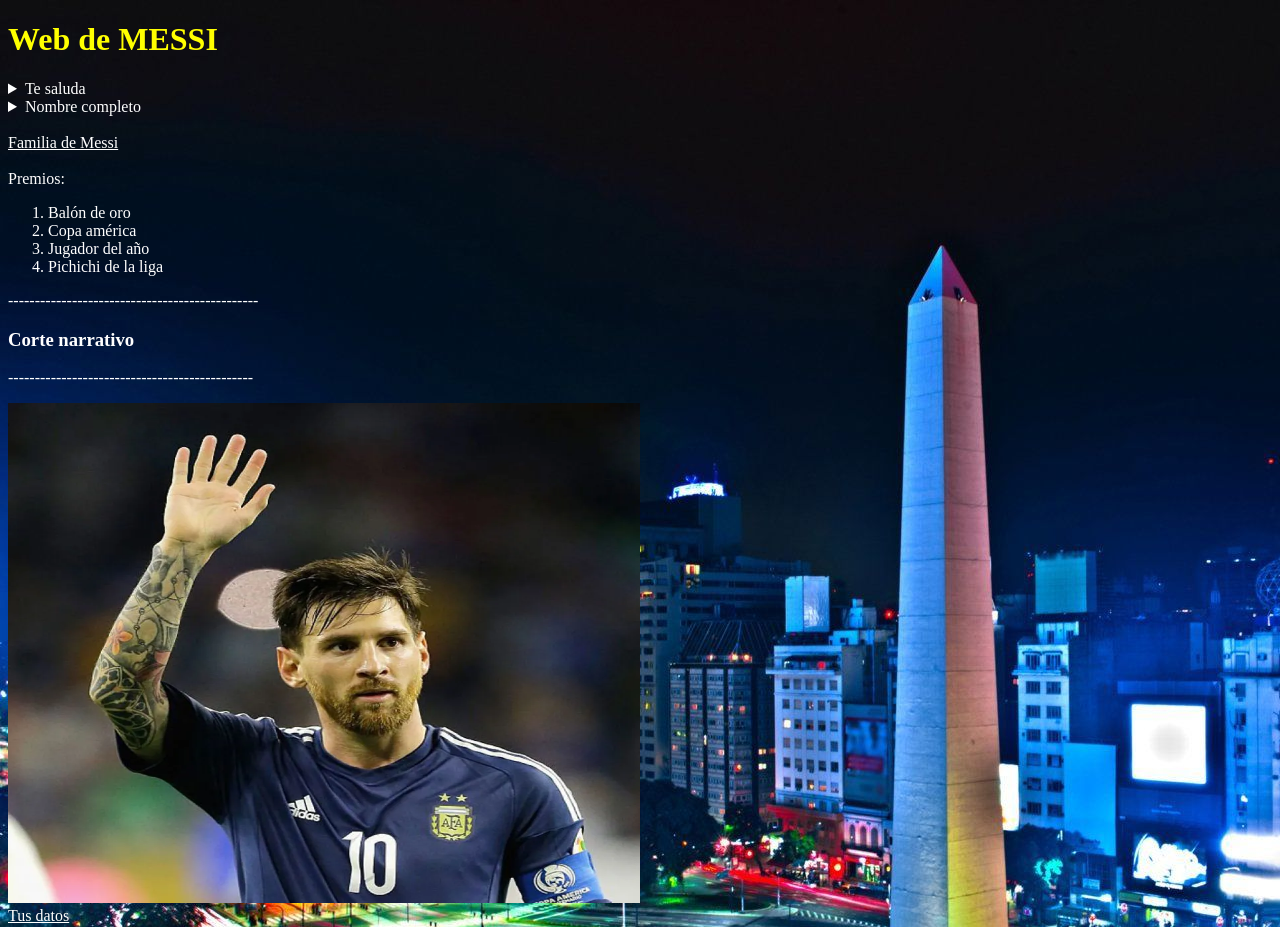
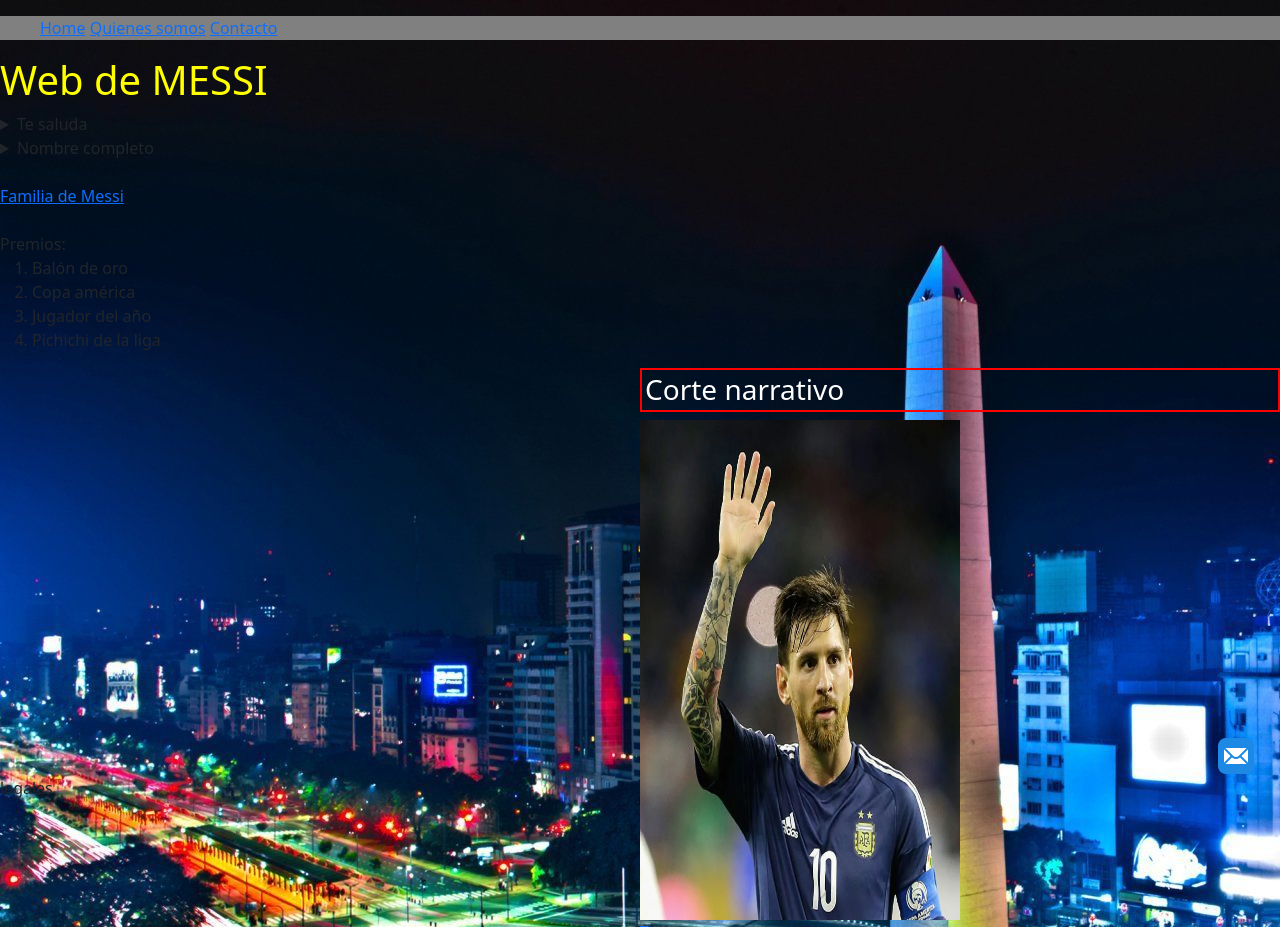
Before and after one commit to LeonelScalise/Practicas-desarrollo-web, a plain HTML site: page index.html in a window 1280 px wide. Shown: the top 927 px of the page. Drawn offline with nearby package versions, Linux system fonts and the light colour scheme.

Commit message:
Muchos cambios en css

```diff
--- a/index.html
+++ b/index.html
@@ -6,7 +6,18 @@
     <meta name="viewport" content="width=device-width, initial-scale=1.0">
     <title>Main</title>
     <link rel="stylesheet" href="./styles.css">
+    <link href="https://cdn.jsdelivr.net/npm/bootstrap@5.1.3/dist/css/bootstrap.min.css" rel="stylesheet" integrity="sha384-1BmE4kWBq78iYhFldvKuhfTAU6auU8tT94WrHftjDbrCEXSU1oBoqyl2QvZ6jIW3" crossorigin="anonymous">
 </head>
+
+
+<header>
+    <menu>
+        <a href="hola"><li>Home</li></a>
+        <a href="hola"><li>Quienes somos</li></a>
+        <a href="hola"><li>Contacto</li></a>
+    </menu>
+</header>
+<Span ID="col-izq"></Span>
 <body>
     <h1 id="Titulo-principal">Web de MESSI</h1>
 
@@ -35,14 +46,19 @@
         <li class="lista-desordenada">Jugador del año</li>
         <li class="lista-desordenada">Pichichi de la liga</li>
     </ol>
-    <p>----------------------------------------------- </p> <h3>Corte narrativo</h3>----------------------------------------------</p>
+    <footer id="legales">
+        legales
+    </footer>
+    </Span>
 
+    <Span ID="col-der">
+    <h3>Corte narrativo</h3>
     <img src="./images/Messi saludando.webp" alt="Messi saludando" class="foto-body">
-
+    <img src="./images/icons8-mail-48.png" alt="icono mail" class="icono-mail">
 
     <br> <a href="./Datos de usuario.html">Tus datos</a> <br>
    <!-- A -->
-
-
+    <p>Lorem ipsum dolor sit amet consectetur adipisicing elit. Dolore molestiae ipsum optio magni tenetur labore sapiente quam veniam animi. Amet iusto nihil neque tempora repellendus beatae cum quaerat consequuntur quia. Lorem ipsum dolor sit amet consectetur adipisicing elit. Laborum, quis. Esse labore mollitia, magni, similique saepe molestiae quia fuga fugiat tempora molestias illo numquam nihil libero voluptates tempore debitis sequi! Lorem ipsum dolor sit amet consectetur adipisicing elit. Saepe et voluptate non vero. Deleniti suscipit quod neque sequi dolorum libero optio, eius rerum nemo perspiciatis voluptate soluta vero ducimus obcaecati.</p>
+    </Span>
 </body>
 </html>
--- a/styles.css
+++ b/styles.css
@@ -1,5 +1,6 @@
 /* Links útiles:
 colorhunt.co
+fontawesome.com
 
 
 */
@@ -10,11 +11,53 @@ colorhunt.co
 #Titulo-principal{ /* Esto es un ID */
     color:#ffff00;
 }
-h3{color:white;}
+h3{
+    color:white;
+    border: 2px solid red;
+    padding: 3px;
+
+}
 body{background-image:url(./images/Obelisco.jpg);}
-*{color:white;}
+
+p{
+    color: white;
+}
 
 .foto-body{
     width: 50%;
     height: 500px;
 }
+
+.icono-mail{
+    position: fixed;
+    bottom: 20px;
+    right: 20px;
+}
+
+header{
+    position: sticky;
+    position: -webkit-sticky;
+    top:0px;
+    background-color: grey;
+}
+menu{
+    list-style-type: none;
+}
+
+menu > a > li{
+    display:inline;
+}
+
+#col-der{
+    width: 50%;
+    float: right;
+    top:0px;
+}
+#col-izq{
+    width: 50%;
+    float: left;
+}
+#legales{
+    bottom: 0;
+    position: fixed;
+}
```
Also changed, not shown: images/icons8-mail-48.png (added), images/icons8-mail-96.png (added).
